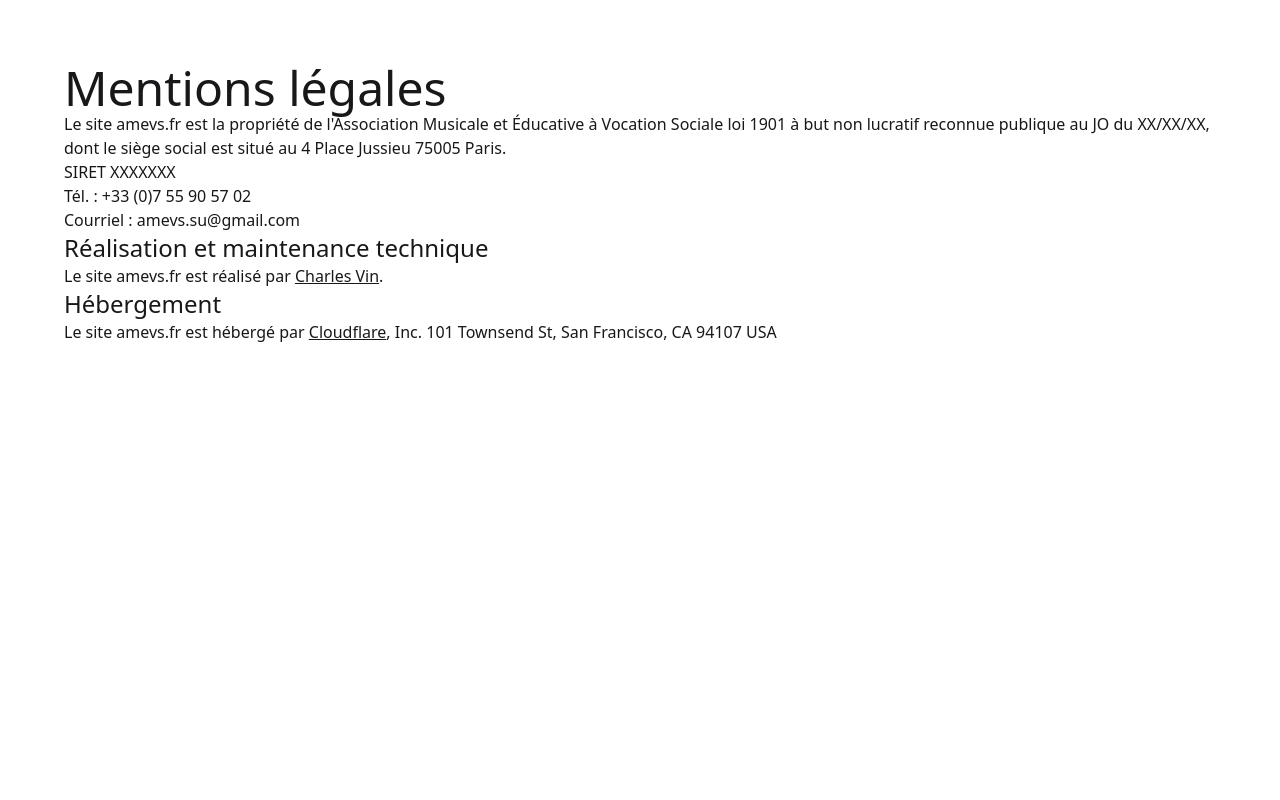
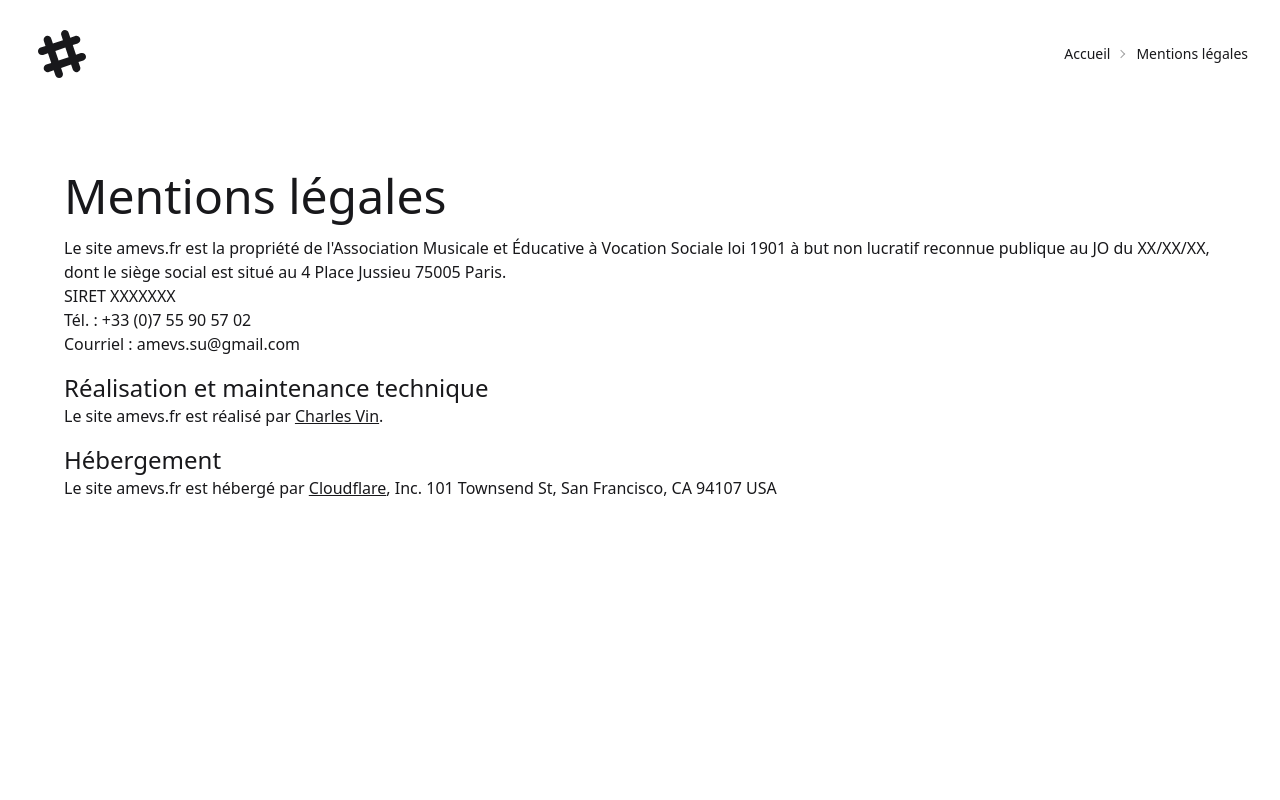
Before and after one commit to CharlesAttend/amevs-website, a SvelteKit app: page /mentions-legales in a window 1280 px wide. Shown: the top 800 px of the page. Built offline with nearby package versions, Linux system fonts and the light colour scheme.

Commit message:
feat: add HeaderSubPage component and logo, update mentions légales page layout

```diff
--- /dev/null
+++ b/src/lib/assets/logos/logo_amevs.svelte
@@ -0,0 +1,14 @@
+<script>
+  let { classAttributes = 'fill-current w-12 h-12' } = $props();
+</script>
+
+<svg
+  viewBox="0 0 24 24"
+  xmlns="http://www.w3.org/2000/svg"
+  fill-rule="evenodd"
+  clip-rule="evenodd"
+  class={classAttributes}
+  ><path
+    d="M22.672 15.226l-2.432.811.841 2.515c.33 1.019-.209 2.127-1.23 2.456-1.15.325-2.148-.321-2.463-1.226l-.84-2.518-5.013 1.677.84 2.517c.391 1.203-.434 2.542-1.831 2.542-.88 0-1.601-.564-1.86-1.314l-.842-2.516-2.431.809c-1.135.328-2.145-.317-2.463-1.229-.329-1.018.211-2.127 1.231-2.456l2.432-.809-1.621-4.823-2.432.808c-1.355.384-2.558-.59-2.558-1.839 0-.817.509-1.582 1.327-1.846l2.433-.809-.842-2.515c-.33-1.02.211-2.129 1.232-2.458 1.02-.329 2.13.209 2.461 1.229l.842 2.515 5.011-1.677-.839-2.517c-.403-1.238.484-2.553 1.843-2.553.819 0 1.585.509 1.85 1.326l.841 2.517 2.431-.81c1.02-.33 2.131.211 2.461 1.229.332 1.018-.21 2.126-1.23 2.456l-2.433.809 1.622 4.823 2.433-.809c1.242-.401 2.557.484 2.557 1.838 0 .819-.51 1.583-1.328 1.847m-8.992-6.428l-5.01 1.675 1.619 4.828 5.011-1.674-1.62-4.829z"
+  ></path></svg
+>
--- /dev/null
+++ b/src/lib/component/HeaderSubPage.svelte
@@ -0,0 +1,26 @@
+<script>
+  import LogoAmevs from "$lib/assets/logos/logo_amevs.svelte";
+
+  let breadCrumb = [
+    { title: 'Accueil', link: '/' },
+    { title: 'Mentions légales', link: '/mentions-legales' }
+  ];
+</script>
+
+<header class="w-full bg-white">
+  <nav class="mx-auto flex max-w-7xl items-center justify-between p-6 lg:px-8" aria-label="Global">
+    <div class="flex">
+      <a href="/" class="p-1.5">
+        <span class="sr-only">AMEVS</span>
+        <LogoAmevs classAttributes="fill-current w-12"/>
+      </a>
+    </div>
+    <div class="breadcrumbs text-sm s">
+      <ul>
+        {#each breadCrumb as item}
+          <li><a href={item.link}>{item.title}</a></li>
+        {/each}
+      </ul>
+    </div>
+  </nav>
+</header>
--- a/src/routes/mentions-legales/+page.svelte
+++ b/src/routes/mentions-legales/+page.svelte
@@ -1,25 +1,33 @@
 <script>
   import Footer from '$lib/component/Footer.svelte';
+  import HeaderSubPage from '$lib/component/HeaderSubPage.svelte';
 </script>
 
-<div class="min-h-screen p-16">
+<HeaderSubPage />
+<div class="flex min-h-dvh flex-col gap-4 p-16">
 	<h1 class="text-5xl">Mentions légales</h1>
+  <div>
     <p>
-		Le site amevs.fr est la propriété de l'Association Musicale et Éducative à Vocation Sociale loi
-		1901 à but non lucratif reconnue publique au JO du XX/XX/XX, dont le siège social est situé au 4
-		Place Jussieu 75005 Paris.<br />
+      Le site amevs.fr est la propriété de l'Association Musicale et Éducative à Vocation Sociale
+      loi 1901 à but non lucratif reconnue publique au JO du XX/XX/XX, dont le siège social est
+      situé au 4 Place Jussieu 75005 Paris.<br />
       SIRET XXXXXXX <br />
       Tél. : +33 (0)7 55 90 57 02 <br />
       Courriel : amevs.su@gmail.com
     </p>
+  </div>
+  <div>
     <h2 class="text-2xl">Réalisation et maintenance technique</h2>
     <p>
       Le site amevs.fr est réalisé par <a href="https://charles.vin/" class="link">Charles Vin</a>.
     </p>
+  </div>
+  <div>
     <h2 class="text-2xl">Hébergement</h2>
     <p>
-		Le site amevs.fr est hébergé par <a href="cloudflare.com" class="link">Cloudflare</a>, Inc. 101
-		Townsend St, San Francisco, CA 94107 USA
+      Le site amevs.fr est hébergé par <a href="cloudflare.com" class="link">Cloudflare</a>, Inc.
+      101 Townsend St, San Francisco, CA 94107 USA
     </p>
   </div>
+</div>
 <Footer />
```
Lines whose indentation alone changed are shown as unchanged.
